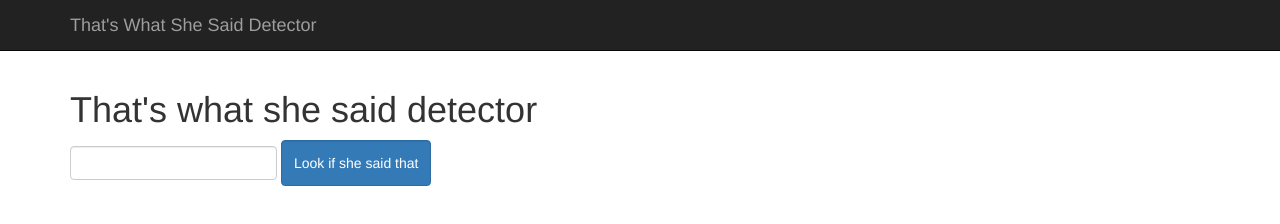
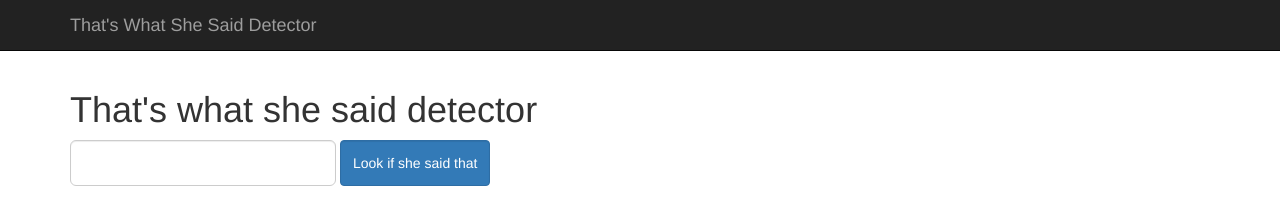
Before and after one commit to dminones/twssbot, a website: page client/index.html in a window 1280 px wide. Drawn offline with nearby package versions, Linux system fonts and the light colour scheme.

Commit message:
First version

```diff
--- a/client/index.html
+++ b/client/index.html
@@ -46,7 +46,7 @@
 
     <form class="form-inline">
       <div class="form-group ">
-       <input class="form-control xxlarge"  type="text" ng-model="query">
+       <input class="form-control input-lg"  type="text" ng-model="query">
        <input class="form-control input-lg  btn btn-primary" type="button" ng-click="submitForm(query)" value="Look if she said that">
       </div>
     </form>
```
